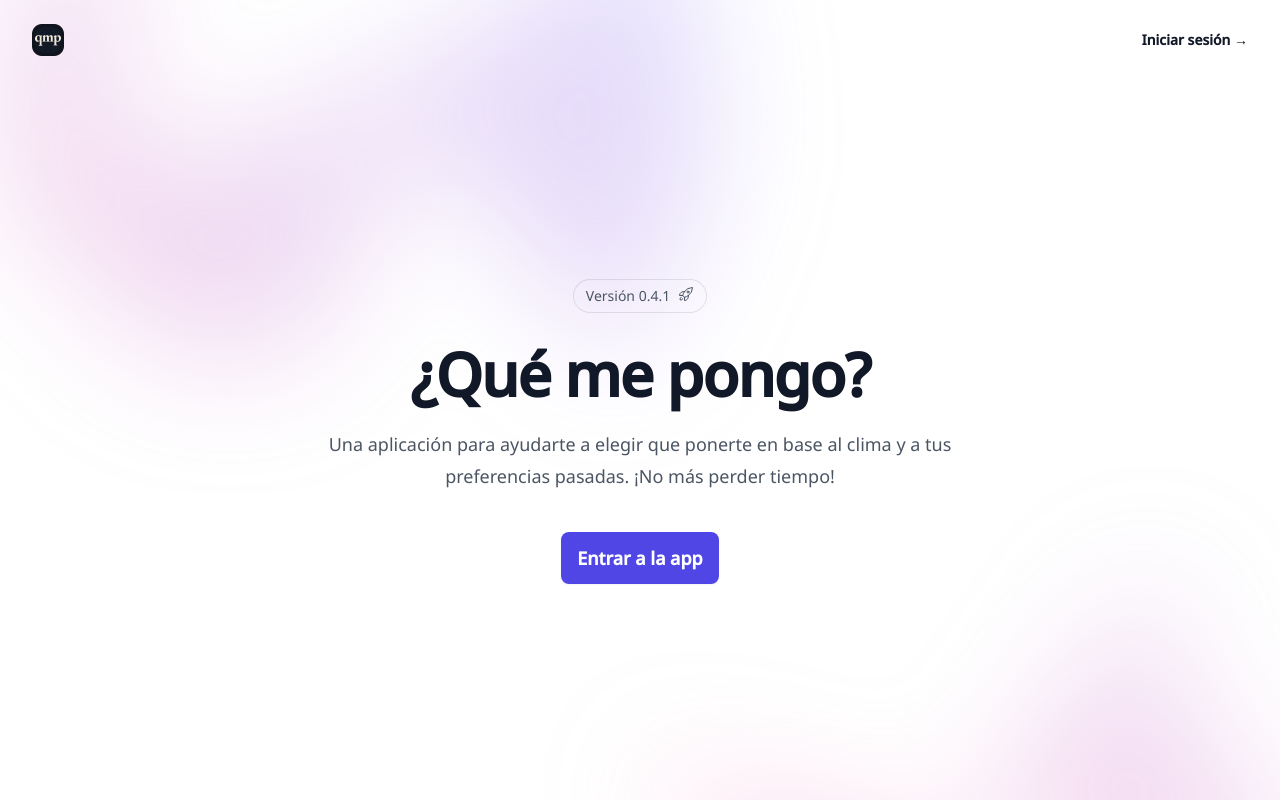
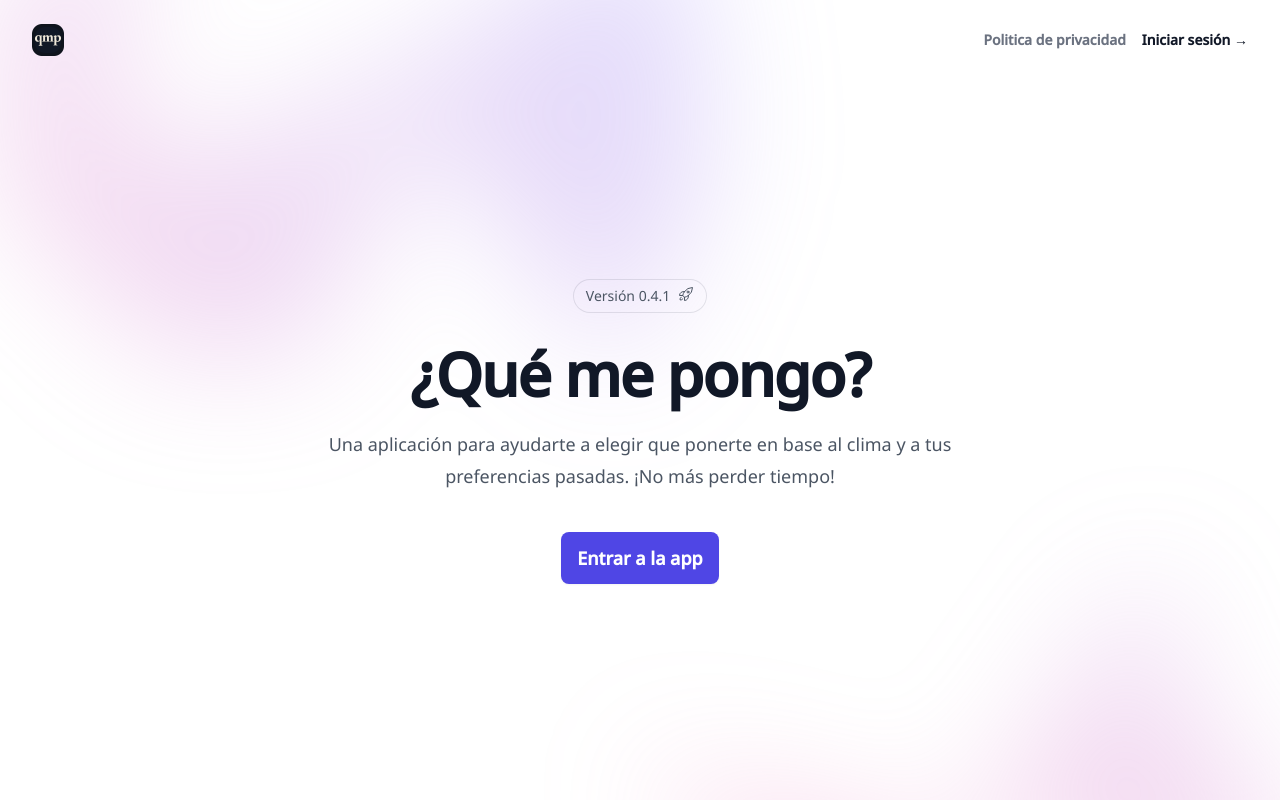
Before and after one commit to ezegatica/que-me-pongo, a Next.js app: page / in a window 1280 px wide. Shown: the top 800 px of the page. Built offline with nearby package versions, Linux system fonts and the light colour scheme.

Commit message:
Incluyendo link a Politica de Privacidad

```diff
--- a/app/(landing)/page.tsx
+++ b/app/(landing)/page.tsx
@@ -60,7 +60,13 @@ export default function LandingPage(): JSX.Element {
               />
             </Link>
           </div>
-          <div className="lg:flex lg:flex-1 lg:justify-end">
+          <div className="lg:flex lg:flex-1 lg:justify-end space-x-4">
+            <Link
+              href="/legales/privacidad"
+              className="text-sm font-semibold leading-6 text-gray-500"
+            >
+              Politica de privacidad
+            </Link>
             <Link
               href="/auth/login"
               className="text-sm font-semibold leading-6 text-gray-900"
--- a/app/legales/privacidad/page.tsx
+++ b/app/legales/privacidad/page.tsx
@@ -91,7 +91,7 @@ export default function PrivacidadPage(): JSX.Element {
           <p>
             No compartimos tus datos personales con terceros. Las consultas de
             clima se realizan de forma anónima usando como proxy los servidores
-            de la aplicación.
+            de la aplicación, por lo que nunca se asocian a tu usuario.
           </p>
 
           <h2>Derechos de los Usuarios</h2>
```
